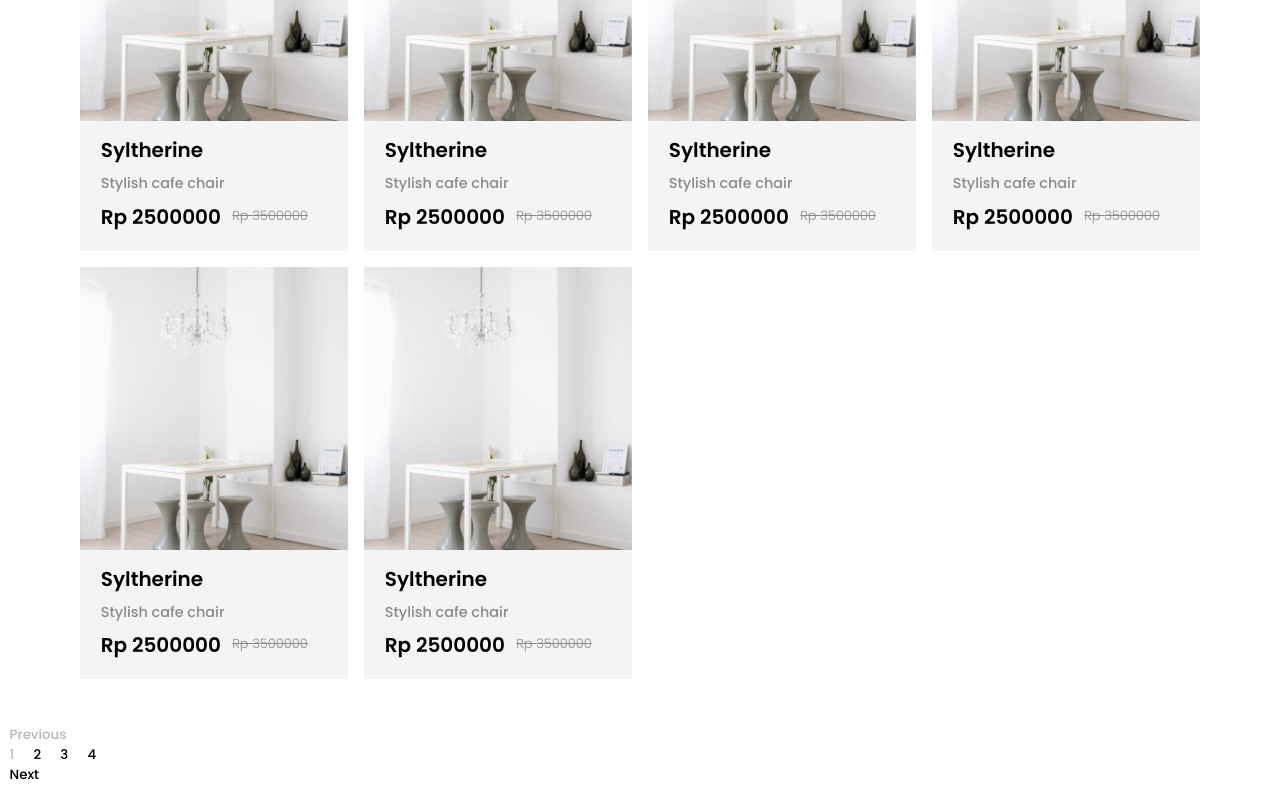
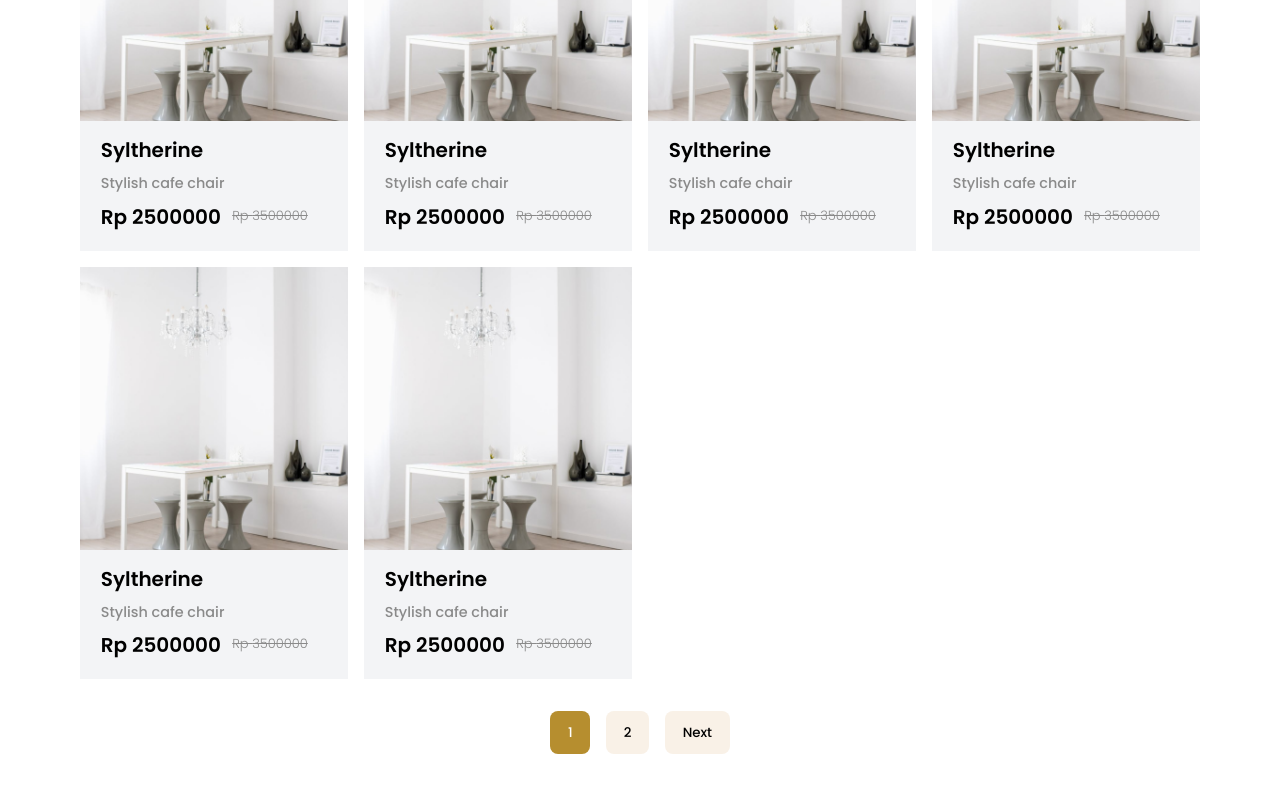
Before and after one commit to JhonyDomingos/result-list-de-e-ommerce, a React (Vite) app: page / in a window 1280 px wide. Shown: the part 1116-1916 px from the top of the page. Built offline with nearby package versions, Linux system fonts and the light colour scheme.

Commit message:
style(pagination): styled pagination and hid 'Previous' button when inactive

```diff
--- a/src/components/Buttons/defaultButtons/buttons.tsx
+++ b/src/components/Buttons/defaultButtons/buttons.tsx
@@ -2,6 +2,7 @@ import { ButtonHTMLAttributes } from "react";
 
 export interface IButtonProps extends ButtonHTMLAttributes<HTMLButtonElement> {
   children?: React.ReactNode;
+  active?: boolean;
 }
 
 export const Button = ({ children, ...props }: IButtonProps) => {
--- a/src/components/Filter/filterSection.module.css
+++ b/src/components/Filter/filterSection.module.css
@@ -1,15 +1,18 @@
-/* filterSection.module.css */
 .container {
     position: absolute;
-    top: 67%;
-    left: 3%;
+    top: 90%;
+    left: 0;
     width: 280px;
-    height: 320px;
+    height: auto;
     display: flex;
     background: white;
     justify-content: flex-start;
     align-items: center;
     border-radius: 8px;
+    box-shadow: 0 2px 4px rgba(0, 0, 0, 0.1);
+    opacity: 0;
+    visibility: hidden;
+    transition: opacity 0.3s ease, visibility 0.3s ease;
 }
 
 .filterSection {
@@ -17,19 +20,14 @@
     flex-direction: column;
     gap: 1rem;
     width: 100%;
-    height: 100%;
-    position: relative;
-    background: white;
     padding: 20px;
-
-
 }
 
 .filterSection::after {
     content: '';
     position: absolute;
     top: -20px;
-    left: 0;
+    left: 20px;
     border-width: 0 20px 20px 20px;
     border-style: solid;
     border-color: transparent transparent white transparent;
@@ -55,8 +53,7 @@
     justify-content: flex-start;
     align-items: center;
     width: 100%;
-    height: 30%;
-    margin: 0.5rem 0;
+    margin: 0.8rem 0;
     gap: 1rem;
 }
 
@@ -94,43 +91,33 @@
     justify-content: space-between;
     width: 100%;
     gap: 1rem;
-    margin-top: 1rem;
+    margin-top: 1.3rem;
 }
 
-.applyButtons button:first-child {
+.applyButtons button {
     border: none;
-    background-color: #4CAF50;
     color: white;
     font-size: 0.9rem;
     padding: 0.5rem 1rem;
     border-radius: 5px;
     transition: background-color 0.3s ease;
+    cursor: pointer;
+}
+
+.applyButtons button:first-child {
+    background-color: #4caf50;
 }
 
 .applyButtons button:first-child:hover {
     background-color: #45a049;
-    cursor: pointer;
 }
 
 .applyButtons button:last-child {
-    border: none;
     background-color: #f44336;
-    color: white;
-    font-size: 0.9rem;
-    padding: 0.5rem 1rem;
-    border-radius: 5px;
-    transition: background-color 0.3s ease;
 }
 
 .applyButtons button:last-child:hover {
     background-color: #e53935;
-    cursor: pointer;
-}
-
-.container {
-    opacity: 0;
-    visibility: hidden;
-    transition: opacity 0.3s ease, visibility 0.3s ease;
 }
 
 .visible {
@@ -171,10 +158,9 @@
 
 @media screen and (min-width: 768px) {
     .container {
-        top: 73%;
-        left: 5%;
+        top: 160%;
 
+        width: 280px;
 
     }
-
 }
--- a/src/components/ResultList/Pagination/Pagination.tsx
+++ b/src/components/ResultList/Pagination/Pagination.tsx
@@ -1,13 +1,13 @@
 import { useContext, useMemo } from "react";
 import { Button } from "../../Buttons/defaultButtons/buttons";
 import { ResultListContext } from "../../../Provider/ResulListContext";
-
+import paginationStyles from "./pagination.module.css";
 // Definição do componente Pagination
 export const Pagination = () => {
   // Obtém as variáveis e funções necessárias do contexto ResultListContext
   const { pages, currentPage, setCurrentPage } = useContext(ResultListContext);
   // Define o número máximo de páginas visíveis de cada lado da página atual
-  const maxVisiblePages = 3;
+  const maxVisiblePages = 1;
   // Cálculo das páginas visíveis usando useMemo para otimização
   const visiblePages = useMemo(() => {
     // Calcula a primeira página visível garantindo que não seja menor que 1
@@ -29,25 +29,31 @@ export const Pagination = () => {
 
   // Verifica se o botão "Previous" pode ser habilitado
   const couldGoBack = currentPage > 1;
+  console.log(couldGoBack);
   // Verifica se o botão "Next" pode ser habilitado
   const couldGoForward = currentPage < pages;
 
-
   return (
-    <div>
+    <div className={paginationStyles.container}>
       {/* Botão "Previous" para ir para a página anterior */}
       <Button
+        className={`${paginationStyles.paginationButton} ${
+          !couldGoBack ? paginationStyles.hidden : ""
+        }`}
         onClick={() => handlerProductsPagination(currentPage - 1)}
         disabled={!couldGoBack}
+        active={!couldGoBack}
       >
-        Previous
+        Prev
       </Button>
-      <div>
+      <div className={paginationStyles.paginationButtons}>
         {/* Mapeia e renderiza os botões das páginas visíveis */}
         {visiblePages.map((page) => (
           <Button
+           className={`${currentPage === page ? paginationStyles.active : ""}`}
             key={page}
             disabled={currentPage === page} // Desabilita o botão se for a página atual
+            active={currentPage === page} // Adiciona a classe active se for a página atual
             onClick={() => handlerProductsPagination(page)} // Muda para a página clicada
           >
             {page}
--- /dev/null
+++ b/src/components/ResultList/Pagination/pagination.module.css
@@ -0,0 +1,50 @@
+.container{
+    width: 100%;
+    display: flex;
+    justify-content: center;
+    align-items: center;
+    flex-shrink: 0;
+    flex-wrap: wrap;
+    margin-top: 2rem;
+    gap: 1rem;
+
+}
+.paginationButtons button{
+
+    padding: .5rem 1rem;
+
+}
+.container button {
+    border-radius: 8px;
+    padding: .7rem 1.1rem;
+    background-color: var(--button-default);
+}
+
+.container button:hover {
+    background-color: var(--button-active);
+    color: white;
+}
+
+.paginationButtons  .active {
+    background-color: var(--button-active);
+    color: white;
+}
+
+.paginationButtons  {
+    display: flex;
+    justify-content: center;
+    align-items: center;
+    gap: 1rem;
+
+    color: 1;
+
+
+}
+
+.visible{
+    display: block;
+}
+
+.hidden {
+    display: none;
+}
--- a/src/components/ResultList/ResultList.tsx
+++ b/src/components/ResultList/ResultList.tsx
@@ -2,6 +2,7 @@ import { useContext } from "react";
 import { ResultCard } from "./ResultCard/ResultCard";
 import resultListStyle from "./resultList.module.css";
 import { ResultListContext } from "../../Provider/ResulListContext";
+import { Pagination } from "./Pagination/Pagination";
 
 export const ResultList = () => {
   const { currentItems } = useContext(ResultListContext );
@@ -13,6 +14,7 @@ export const ResultList = () => {
           <ResultCard key={product.id} product={product} />
         ))}
       </ul>
+      <Pagination />
     </div>
   );
 };
--- a/src/components/ResultList/resultList.module.css
+++ b/src/components/ResultList/resultList.module.css
@@ -1,6 +1,7 @@
 .resulListContainer {
     width: 100%;
     padding: 2.875rem 2rem;
+
 }
 
 
--- a/src/components/ShopSection/ShopSection.tsx
+++ b/src/components/ShopSection/ShopSection.tsx
@@ -72,6 +72,7 @@ export const ShopSection = () => {
             end={Math.min(indexOfLastItem, productList.length) || 0}
             total={productList.length}
           />
+          <FilterSection />
         </div>
         <div className={shopSectionStyles.showItems}>
           <Input
@@ -83,8 +84,6 @@ export const ShopSection = () => {
           />
         </div>
       </section>
-
-      <FilterSection />
     </div>
   );
 };
--- a/src/components/ShopSection/shopSection.module.css
+++ b/src/components/ShopSection/shopSection.module.css
@@ -70,14 +70,17 @@
     display: flex;
     align-items: center;
     gap: 0.75rem;
+
 }
 
 .filterBtnContainer {
+    position: relative;
     display: flex;
     flex-direction: column;
     justify-content: flex-start;
     align-items: flex-start;
     gap: 12px;
+
 }
 
 
@@ -136,10 +139,12 @@
     .filterBtnContainer {
         flex-direction: row;
         align-items: center;
+
         /* Adjusted alignment */
     }
 
     .filterBar {
+
         padding: 0 5rem;
     }
 
@@ -161,6 +166,7 @@
         align-items: center;
         gap: 1rem;
         margin-top: 0;
+
     }
     .showItems p {
         font-size: 1.25rem;
@@ -169,4 +175,10 @@
 
     }
 
+    .resultInfo {
+       border-left: 1px solid rgba(161, 161, 161, 0.788);
+         padding: .5rem  .8rem;
+
+    }
+
 }
--- a/src/pages/ResultPage/ResultPage.tsx
+++ b/src/pages/ResultPage/ResultPage.tsx
@@ -7,9 +7,7 @@ export const ResultPage = () => {
     <div className="container">
       <main>
         <ShopSection />
-
         <ResultList />
-        <Pagination />
       </main>
     </div>
   );
```
